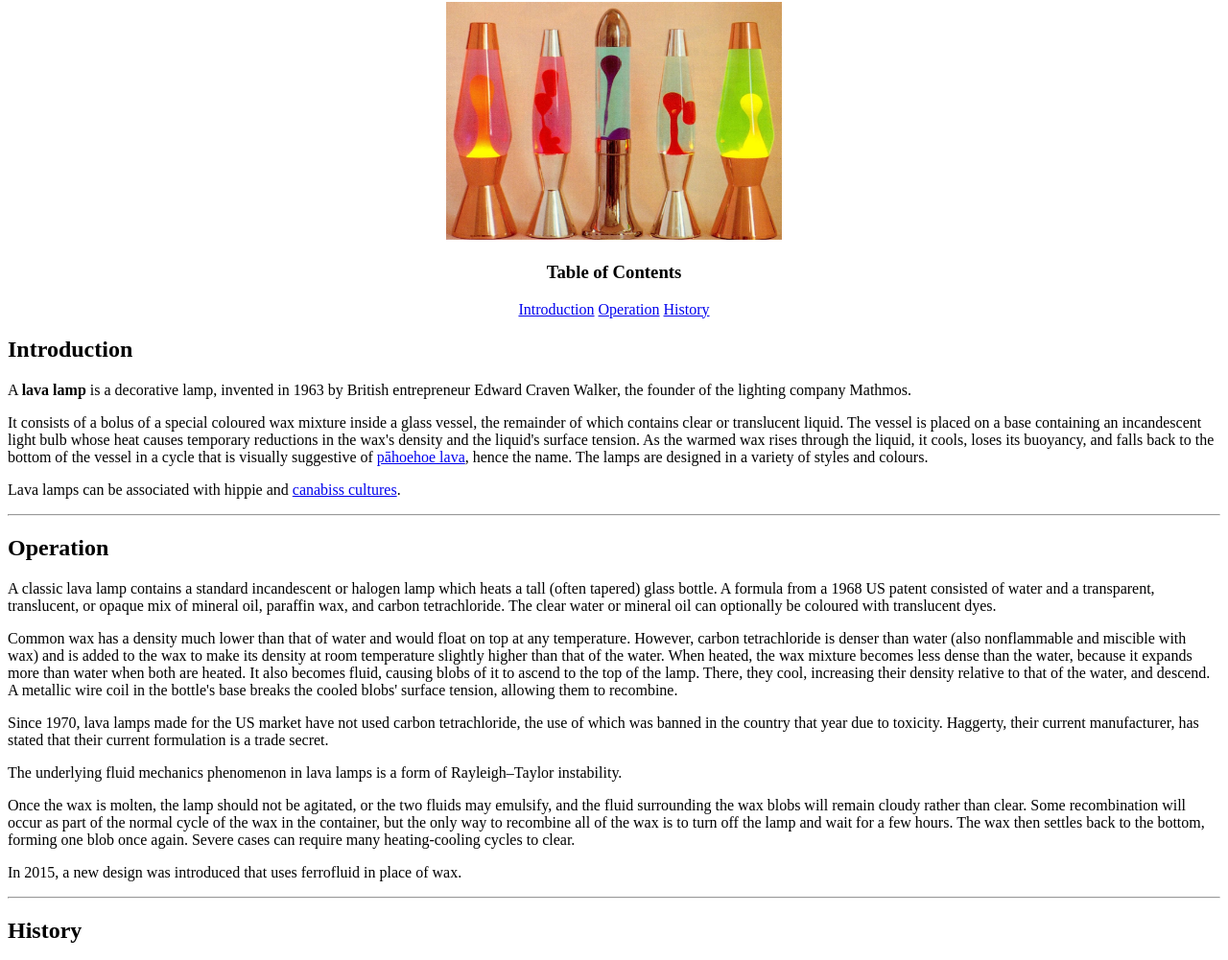
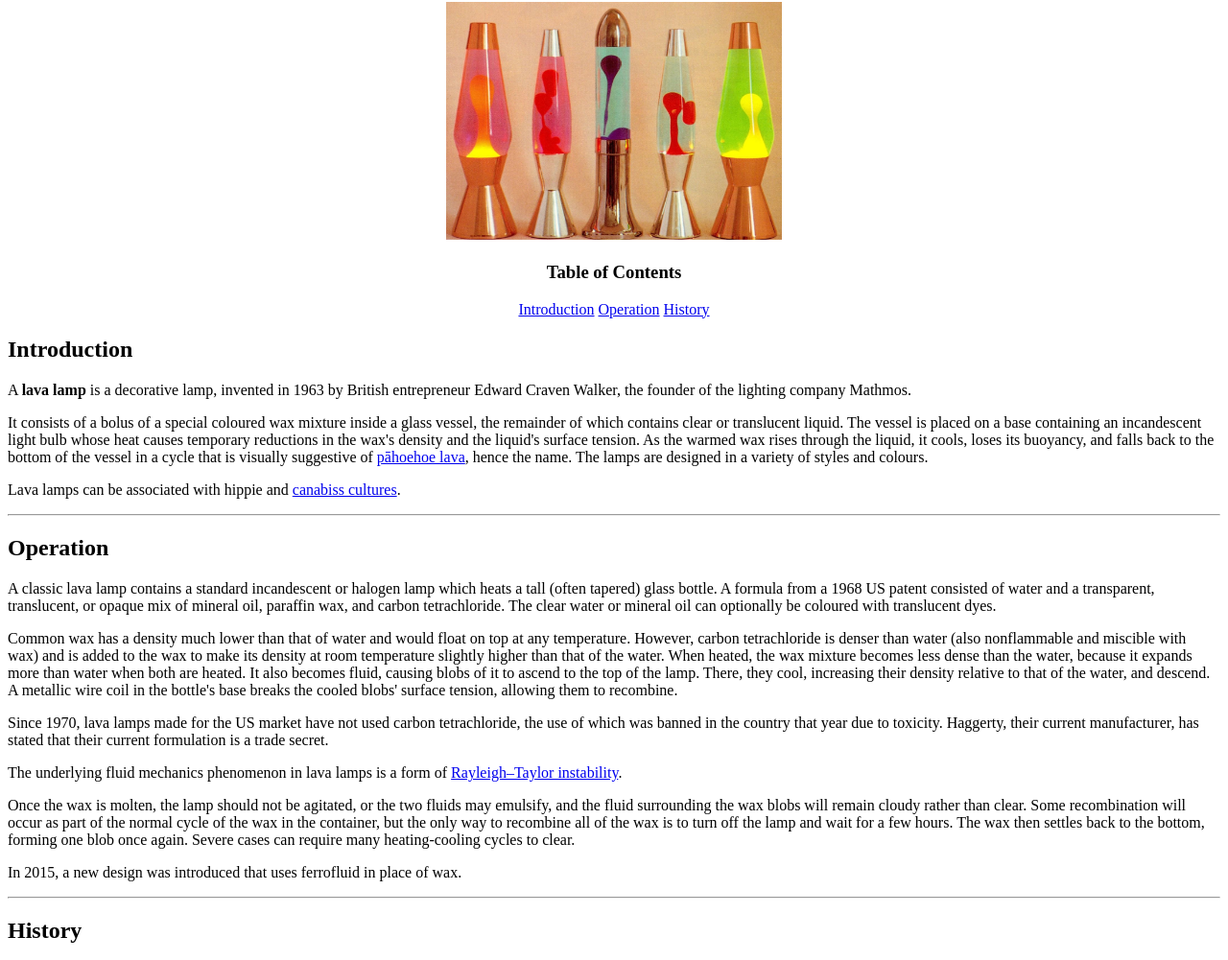
Before and after one commit to moowoo16/moowoo16.github.io, a plain HTML site: page wa/wa3.html in a window 1280 px wide. Shown: the part 78-1079 px from the top of the page at 96% size. Drawn offline with Linux system fonts and the light colour scheme.

Commit message:
wa3 final

```diff
--- a/wa/wa3.html
+++ b/wa/wa3.html
@@ -30,9 +30,13 @@
     <p> A classic lava lamp contains a standard incandescent or halogen lamp which heats a tall (often tapered) glass bottle. A formula from a 1968 US patent consisted of water and a transparent, translucent, or opaque mix of mineral oil, paraffin wax, and carbon tetrachloride. The clear water or mineral oil can optionally be coloured with translucent dyes. </p>
 	<p>Common wax has a density much lower than that of water and would float on top at any temperature. However, carbon tetrachloride is denser than water (also nonflammable and miscible with wax) and is added to the wax to make its density at room temperature slightly higher than that of the water. When heated, the wax mixture becomes less dense than the water, because it expands more than water when both are heated. It also becomes fluid, causing blobs of it to ascend to the top of the lamp. There, they cool, increasing their density relative to that of the water, and descend. A metallic wire coil in the bottle's base breaks the cooled blobs' surface tension, allowing them to recombine. </p>
 	<p>Since 1970, lava lamps made for the US market have not used carbon tetrachloride, the use of which was banned in the country that year due to toxicity. Haggerty, their current manufacturer, has stated that their current formulation is a trade secret. </p>
-	<p>The underlying fluid mechanics phenomenon in lava lamps is a form of Rayleigh–Taylor instability. </p>
+	<p>The underlying fluid mechanics phenomenon in lava lamps is a form of <a href="https://en.wikipedia.org/wiki/Rayleigh%E2%80%93Taylor_instability">Rayleigh–Taylor instability</a>. </p>
 	<p>Once the wax is molten, the lamp should not be agitated, or the two fluids may emulsify, and the fluid surrounding the wax blobs will remain cloudy rather than clear. Some recombination will occur as part of the normal cycle of the wax in the container, but the only way to recombine all of the wax is to turn off the lamp and wait for a few hours. The wax then settles back to the bottom, forming one blob once again. Severe cases can require many heating-cooling cycles to clear. </p>
 	<p>In 2015, a new design was introduced that uses ferrofluid in place of wax. </p>
+
+		<div style="text-align: right;">
+
+		</div>
 
 	<hr>
 
```
Also changed, not shown: img/lava222.jpg (added).
